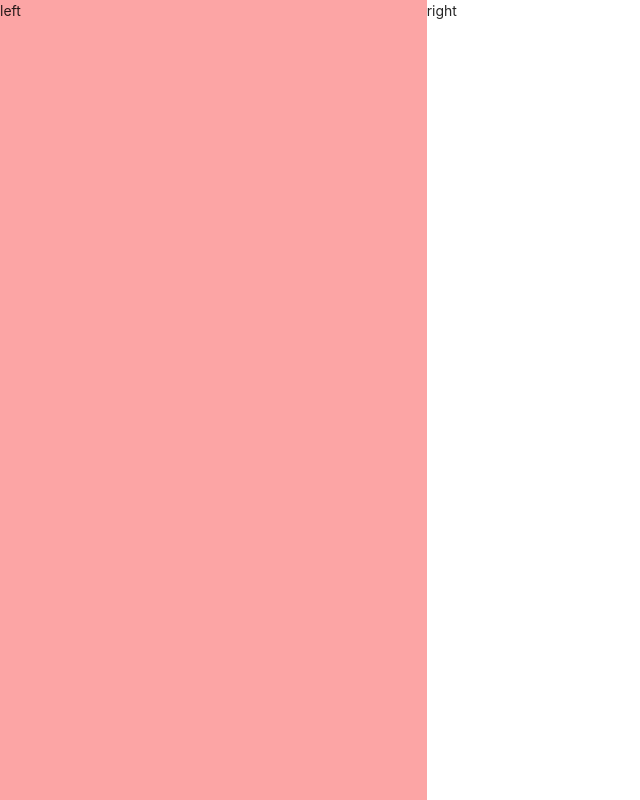
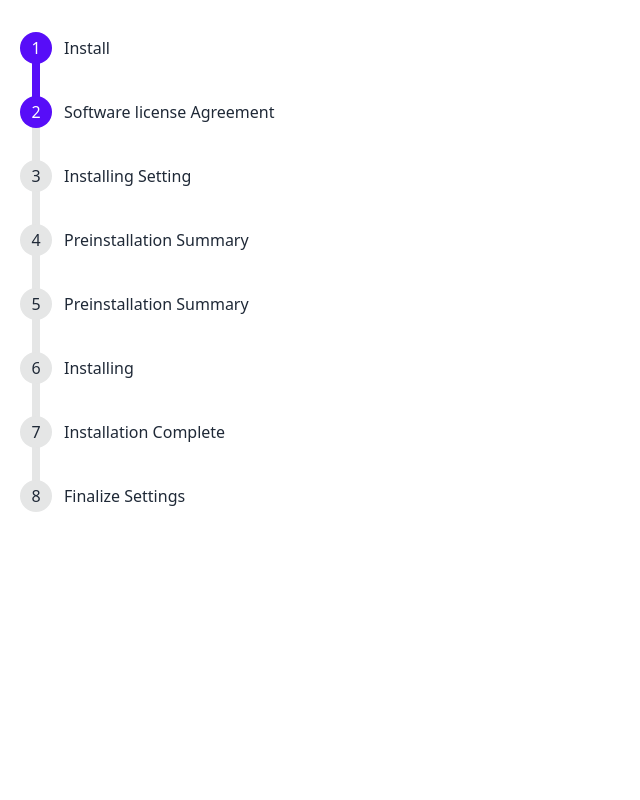
Before and after one commit to nguyenthanh1205tb/react-electron-sample, a React (Create React App) app: page / in a window 1280 px wide. Shown: the whole page, without its empty margins (0-640 px from the left). Built offline with nearby package versions, Linux system fonts and the light colour scheme.

Commit message:
left panel

```diff
--- a/package.json
+++ b/package.json
@@ -17,7 +17,7 @@
     "@types/node": "^16.7.13",
     "@types/react": "^17.0.20",
     "@types/react-dom": "^17.0.9",
-    "antd": "^4.19.3",
+    "daisyui": "^2.13.4",
     "electron-is-dev": "^2.0.0",
     "react": "^18.0.0",
     "react-dom": "^18.0.0",
@@ -115,6 +115,7 @@
   "devDependencies": {
     "@typescript-eslint/eslint-plugin": "^5.17.0",
     "@typescript-eslint/parser": "^5.17.0",
+    "autoprefixer": "^10.4.4",
     "concurrently": "^7.0.0",
     "cross-env": "^7.0.3",
     "electron": "^18.0.1",
@@ -123,7 +124,9 @@
     "eslint-config-prettier": "^8.5.0",
     "eslint-plugin-prettier": "^4.0.0",
     "eslint-plugin-react": "^7.29.4",
+    "node-sass": "^7.0.1",
     "prettier": "^2.6.1",
+    "tailwindcss": "^3.0.23",
     "wait-on": "^6.0.1"
   }
 }
--- /dev/null
+++ b/postcss.config.js
@@ -0,0 +1,4 @@
+/* eslint-disable no-undef */
+module.exports = {
+  plugins: [require('tailwindcss'), require('autoprefixer')],
+}
--- a/public/index.html
+++ b/public/index.html
@@ -24,7 +24,6 @@
       Learn how to configure a non-root public URL by running `npm run build`.
     -->
     <title>Setup Viact Camera</title>
-    <script src="https://cdn.tailwindcss.com"></script>
   </head>
   <body>
     <noscript>You need to enable JavaScript to run this app.</noscript>
--- a/public/main.js
+++ b/public/main.js
@@ -1,3 +1,5 @@
+/* eslint-disable @typescript-eslint/no-var-requires */
+/* eslint-disable no-undef */
 const { app, BrowserWindow } = require('electron')
 const isDev = require('electron-is-dev')
 const path = require('path')
@@ -7,6 +9,8 @@ function createWindow() {
   const win = new BrowserWindow({
     width: 1024,
     height: 768,
+    frame: true,
+    resizable: false,
     webPreferences: {
       nodeIntegration: true,
       preload: path.join(__dirname, 'preload.js'),
--- a/public/preload.js
+++ b/public/preload.js
@@ -1,3 +1,4 @@
+/* eslint-disable no-undef */
 // All of the Node.js APIs are available in the preload process.
 // It has the same sandbox as a Chrome extension.
 window.addEventListener('DOMContentLoaded', () => {
--- a/src/index.tsx
+++ b/src/index.tsx
@@ -2,7 +2,7 @@ import React from 'react'
 import * as ReactDOMClient from 'react-dom/client'
 import App from './App'
 import reportWebVitals from './reportWebVitals'
-import 'antd/dist/antd.css'
+import './styles.css'
 
 const container = document.getElementById('root')
 
--- a/src/pages/installation/index.tsx
+++ b/src/pages/installation/index.tsx
@@ -1,12 +1,24 @@
 import React, { PropsWithChildren } from 'react'
+import './style.scss'
 
 interface InstallationProps {}
 function Installation({}: PropsWithChildren<InstallationProps>) {
   return (
     <div className="h-screen w-full">
       <div className="flex flex-row h-full">
-        <div className="basis-1/3 bg-red-300 ">left</div>
-        <div className="basis-2/3 bg-white">right</div>
+        <div className="basis-2/5 p-4">
+          <ul className="steps steps-vertical">
+            <li className="step step-primary">Install</li>
+            <li className="step step-primary">Software license Agreement</li>
+            <li className="step">Installing Setting</li>
+            <li className="step">Preinstallation Summary</li>
+            <li className="step">Preinstallation Summary</li>
+            <li className="step">Installing</li>
+            <li className="step">Installation Complete</li>
+            <li className="step">Finalize Settings</li>
+          </ul>
+        </div>
+        <div className="basis-3/5 bg-white p-4"></div>
       </div>
     </div>
   )
--- /dev/null
+++ b/src/pages/installation/style.scss
@@ -0,0 +1,4 @@
+.base-bg-gradient {
+  background-image: radial-gradient(rgba(41, 19, 52, 0.2) .5px, rgb(239, 231, 230) .5px);
+  background-size: 5px 5px;
+}
--- /dev/null
+++ b/src/styles.css
@@ -0,0 +1,3 @@
+@tailwind base;
+@tailwind components;
+@tailwind utilities;
--- /dev/null
+++ b/tailwind.config.js
@@ -0,0 +1,9 @@
+/* eslint-disable no-undef */
+module.exports = {
+  purge: ['./src/**/*.{js,jsx,ts,tsx}', './public/index.html'],
+  content: ['./src/**/*.{js,jsx,ts,tsx}'],
+  theme: {
+    extend: {},
+  },
+  plugins: [require('daisyui')],
+}
```
Also changed, not shown: 1 other file (tests, documents, lock files or other folders).
